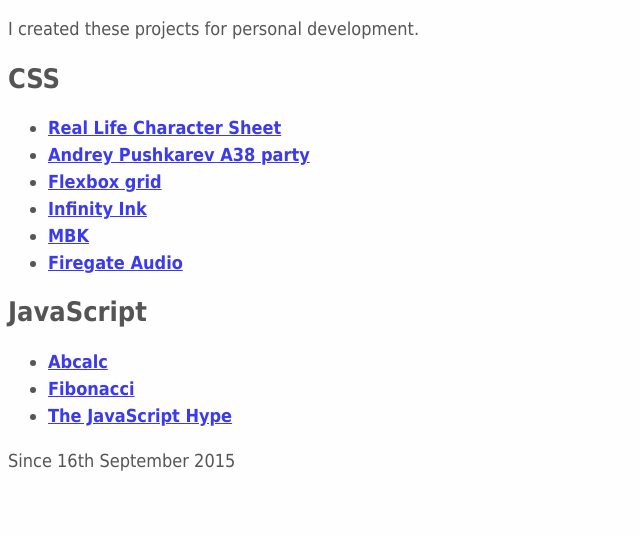
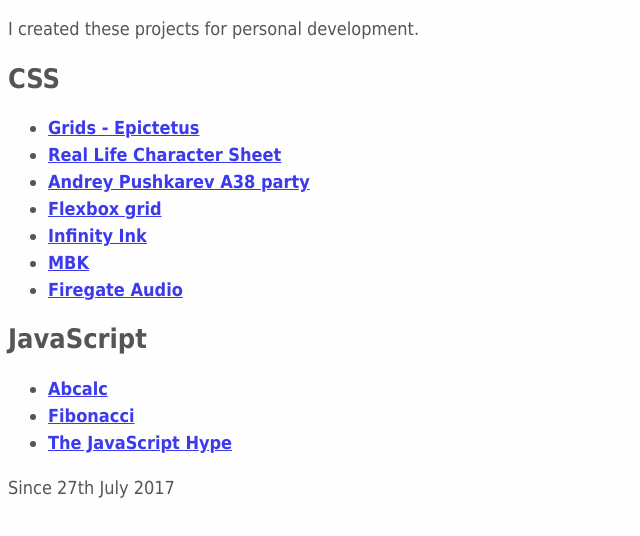
Before and after one commit to krondorl/krondorl.github.io, a plain HTML site: page index.html in a window 1280 px wide. Shown: the part 60-596 px from the top of the page, without its empty margins (0-640 px from the left). Drawn offline with Linux system fonts and the light colour scheme.

Commit message:
Add Grids Epictetus
CSS project

```diff
--- a/index.html
+++ b/index.html
@@ -29,6 +29,7 @@
   <p>I created these projects for personal development.</p>
   <h2>CSS</h2>
   <ul>
+    <li><a href="/grids-epictetus/">Grids - Epictetus</a></li>
     <li><a href="/character/">Real Life Character Sheet</a></li>
     <li><a href="/andrey-pushkarev/">Andrey Pushkarev A38 party</a></li>
     <li><a href="/flexbox-grid/">Flexbox grid</a></li>
@@ -42,7 +43,7 @@
     <li><a href="/fibonacci/">Fibonacci</a></li>
     <li><a href="/the-javascript-hype/">The JavaScript Hype</a></li>
   </ul>
-  <p>Since 16th September 2015</p>
+  <p>Since 27th July 2017</p>
   <script>
     document.addEventListener("DOMContentLoaded", function(event) {
       var a = document.getElementsByTagName('a');
```
